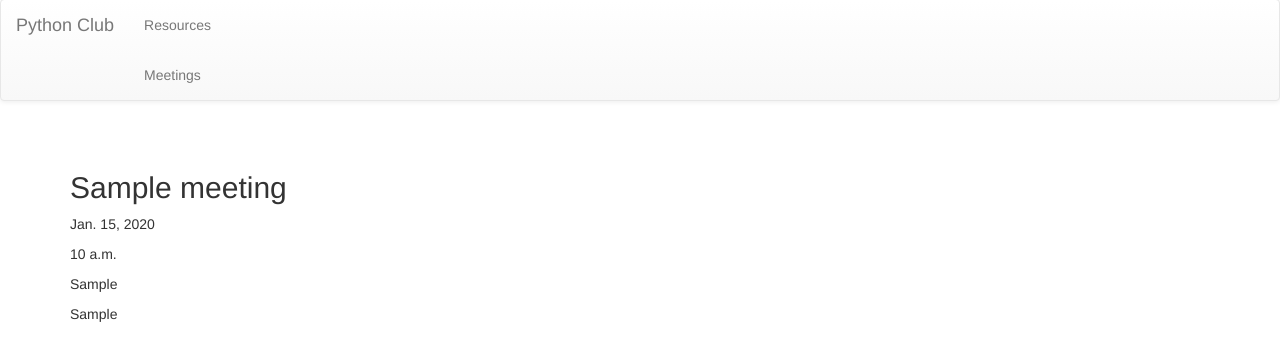
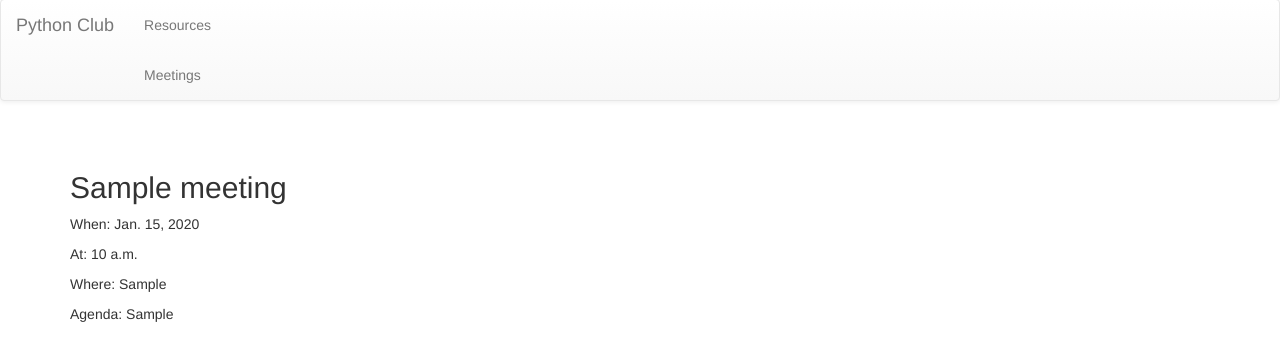
Before and after one commit to Titane73/pythonclub, a Django app: page /clubapp/meetingDetail/1 in a window 1280 px wide. Shown: the part 226-587 px from the top of the page. Run offline with Django 3.2, Linux system fonts and the light colour scheme; tables that the repository leaves empty hold one stand-in row (values such as "Sample post"); some libraries are stand-ins or nearby versions.

Commit message:
added to details.html

```diff
--- a/clubapp/templates/clubapp/details.html
+++ b/clubapp/templates/clubapp/details.html
@@ -2,10 +2,10 @@
 {% block content %}
 
 <h2>{{ details.meeting_title }}</h2>
-<p>{{ details.meeting_date }}</p>
-<p>{{ details.meeting_time }}</p>
-<p>{{ details.meeting_location }}</p>
-<p>{{ details.meeting_agenda }}</p>
+<p>When: {{ details.meeting_date }}</p>
+<p>At: {{ details.meeting_time }}</p>
+<p>Where: {{ details.meeting_location }}</p>
+<p>Agenda: {{ details.meeting_agenda }}</p>
 
 
 {% endblock %}
```
